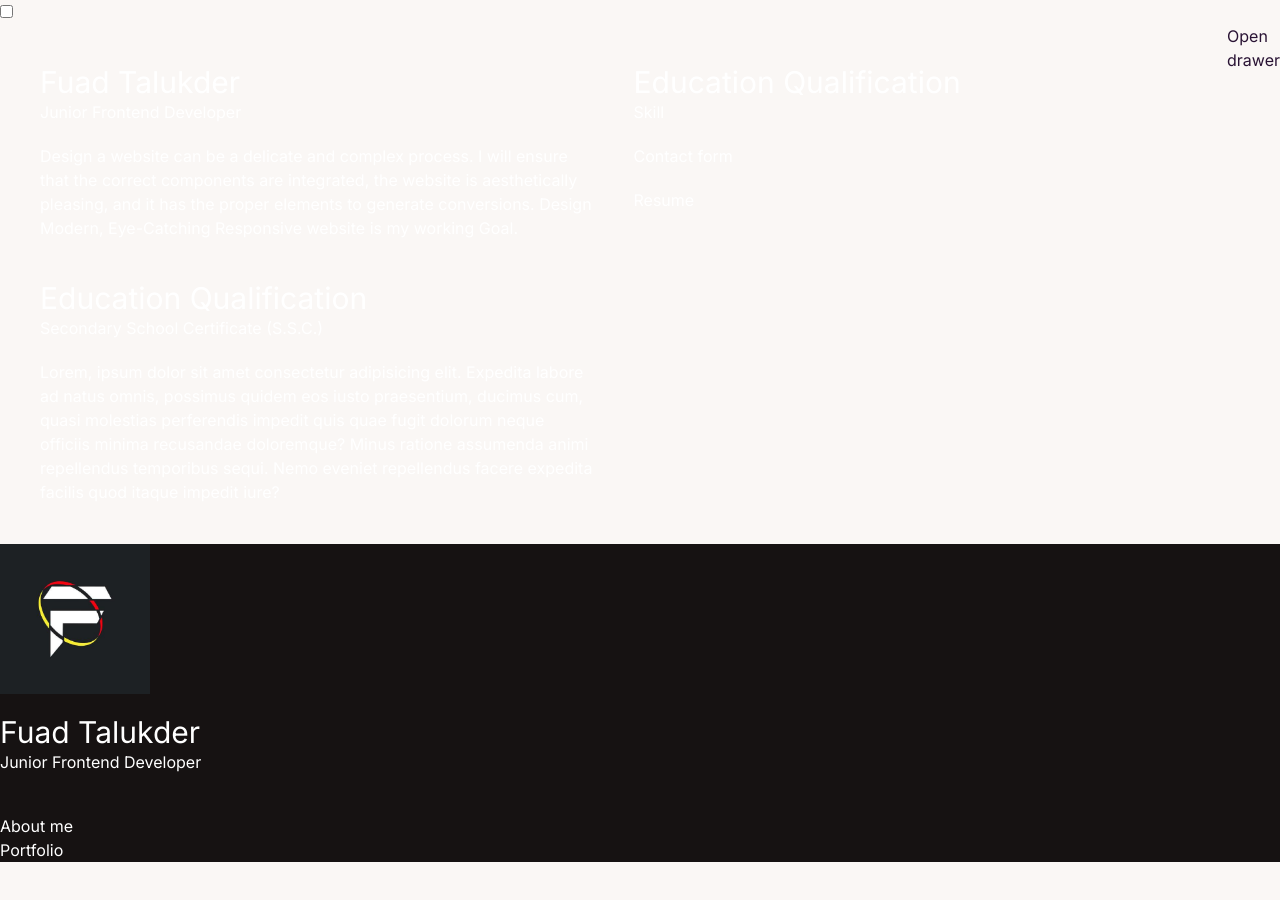
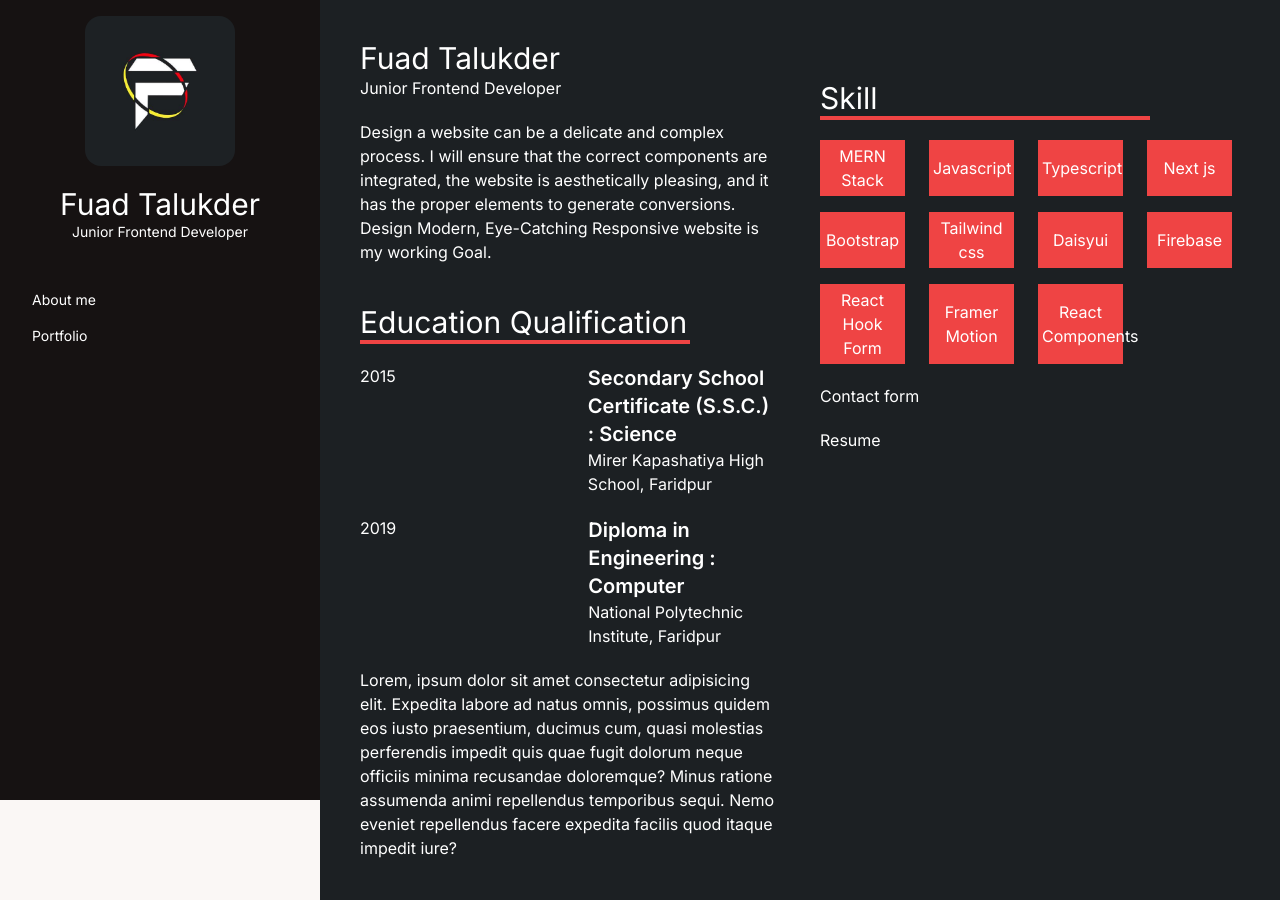
Before and after one commit to FuadTalukder85/fuad-talukder, a Next.js app: page /about-me in a window 1280 px wide. Before the commit the page ends 862 px from the top, so only its background shows below. Built offline with nearby package versions, Linux system fonts and the light colour scheme.

Commit message:
add skills

```diff
--- a/src/app/about-me/page.tsx
+++ b/src/app/about-me/page.tsx
@@ -1,3 +1,4 @@
+import Skill from "@/component/skill/Skill";
 import React from "react";
 
 const AboutMePage = () => {
@@ -13,8 +14,34 @@
           conversions. Design Modern, Eye-Catching Responsive website is my
           working Goal.
         </p>
-        <h1 className="text-3xl mt-10">Education Qualification</h1>
-        <p>Secondary School Certificate (S.S.C.)</p>
+        <div>
+          <h1 className="text-3xl mt-10 border-b-4 border-red-500 w-[330px]">
+            Education Qualification
+          </h1>
+        </div>
+        <div className="flex gap-48 mt-5">
+          <div>
+            <p>2015</p>
+          </div>
+          <div>
+            <p className="text-xl font-semibold">
+              Secondary School Certificate (S.S.C.) : Science
+            </p>
+            <p>Mirer Kapashatiya High School, Faridpur</p>
+          </div>
+        </div>
+
+        <div className="flex gap-48 mt-5">
+          <div>
+            <p>2019</p>
+          </div>
+          <div>
+            <p className="text-xl font-semibold">
+              Diploma in Engineering : Computer
+            </p>
+            <p>National Polytechnic Institute, Faridpur</p>
+          </div>
+        </div>
         <p className="mt-5">
           Lorem, ipsum dolor sit amet consectetur adipisicing elit. Expedita
           labore ad natus omnis, possimus quidem eos iusto praesentium, ducimus
@@ -26,8 +53,7 @@
       </div>
 
       <div className="w-[50%]">
-        <h1 className="text-3xl">Education Qualification</h1>
-        <p>Skill</p>
+        <Skill></Skill>
         <p className="mt-5">Contact form</p>
         <p className="mt-5">
           <button>Resume</button>
--- /dev/null
+++ b/src/component/skill/Skill.tsx
@@ -0,0 +1,26 @@
+import React from "react";
+
+const Skill = () => {
+  return (
+    <div>
+      <h1 className="text-3xl mt-10 border-b-4 border-red-500 w-[330px]">
+        Skill
+      </h1>
+      <div className="grid grid-cols-4 gap-4 mt-5">
+        <button className="bg-red-500 p-1 me-2">MERN Stack</button>
+        <button className="bg-red-500 p-1 me-2">Javascript</button>
+        <button className="bg-red-500 p-1 me-2">Typescript</button>
+        <button className="bg-red-500 p-1 me-2">Next js</button>
+        <button className="bg-red-500 p-1 me-2">Bootstrap</button>
+        <button className="bg-red-500 p-1 me-2">Tailwind css</button>
+        <button className="bg-red-500 p-1 me-2">Daisyui</button>
+        <button className="bg-red-500 p-1 me-2">Firebase</button>
+        <button className="bg-red-500 p-1 me-2">React Hook Form</button>
+        <button className="bg-red-500 p-1 me-2">Framer Motion</button>
+        <button className="bg-red-500 p-1 me-2">React Components</button>
+      </div>
+    </div>
+  );
+};
+
+export default Skill;
--- a/tailwind.config.ts
+++ b/tailwind.config.ts
@@ -1,11 +1,7 @@
 import type { Config } from "tailwindcss";
 
 const config: Config = {
-  content: [
-    "./src/pages/**/*.{js,ts,jsx,tsx,mdx}",
-    "./src/components/**/*.{js,ts,jsx,tsx,mdx}",
-    "./src/app/**/*.{js,ts,jsx,tsx,mdx}",
-  ],
+  content: ["./src/**/*.{js,ts,jsx,tsx,mdx}"],
   theme: {
     extend: {
       backgroundImage: {
```
